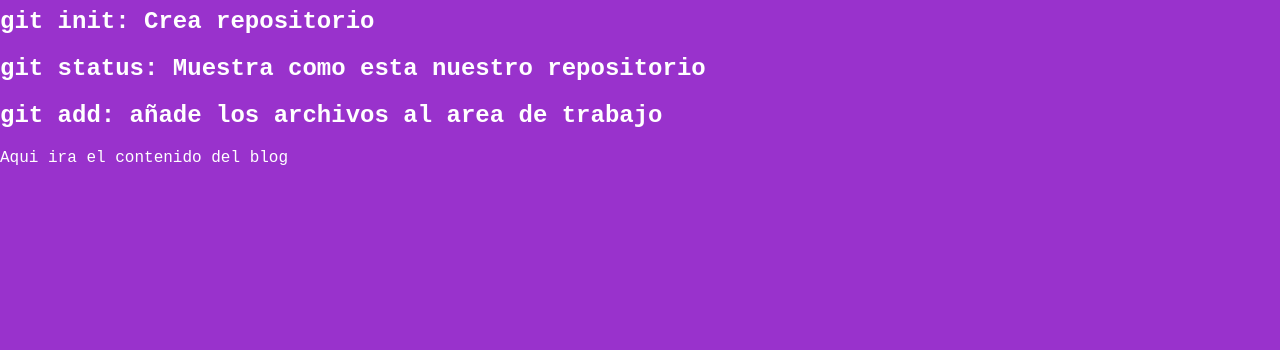
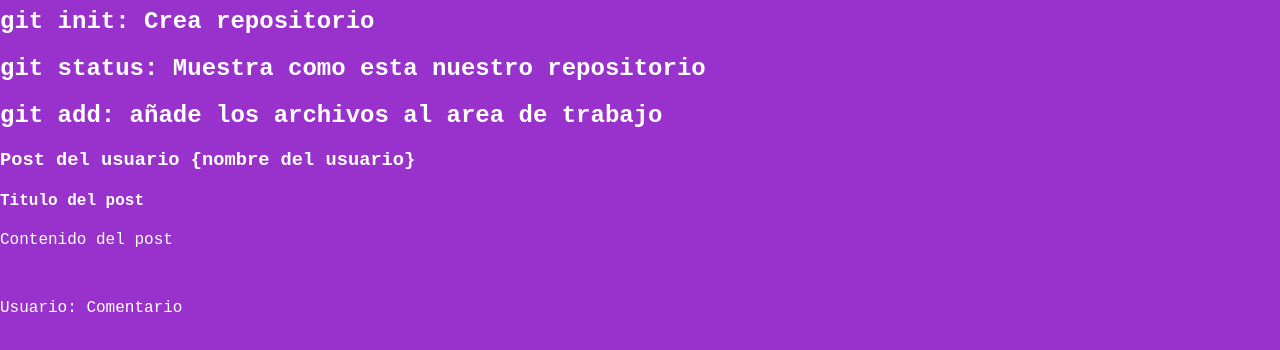
Before and after one commit to Safaren/Git_-_Github, a plain HTML site: page Index.html in a window 1280 px wide. Shown: the part 232-582 px from the top of the page. Drawn offline with Linux system fonts and the light colour scheme.

Commit message:
Add post html

```diff
--- a/Index.html
+++ b/Index.html
@@ -9,7 +9,7 @@
 </head>
 <body>
     <div class="bar">
-        <img src="/img/Git.png" alt="">
+        <img class="logo" src="/img/Git.png" alt="">
         <h1>Bloc Curso Git</h1>
     </div>
     <div>
@@ -17,8 +17,14 @@
         <h2>git status: Muestra como esta nuestro repositorio</h2>
         <h2>git add: añade los archivos al area de trabajo</h2>
     </div>
-    <div>
-        Aqui ira el contenido del blog
+    <div class="container" id="content">
+        <h3>Post del usuario {nombre del usuario}</h3>
+        <div class="post">
+            <h4>Titulo del post</h4>
+            <p>Contenido del post</p>
+            <br>
+            <p><span>Usuario:</span> Comentario</p>
+        </div>
     </div>
 </body>
 </html>
```
